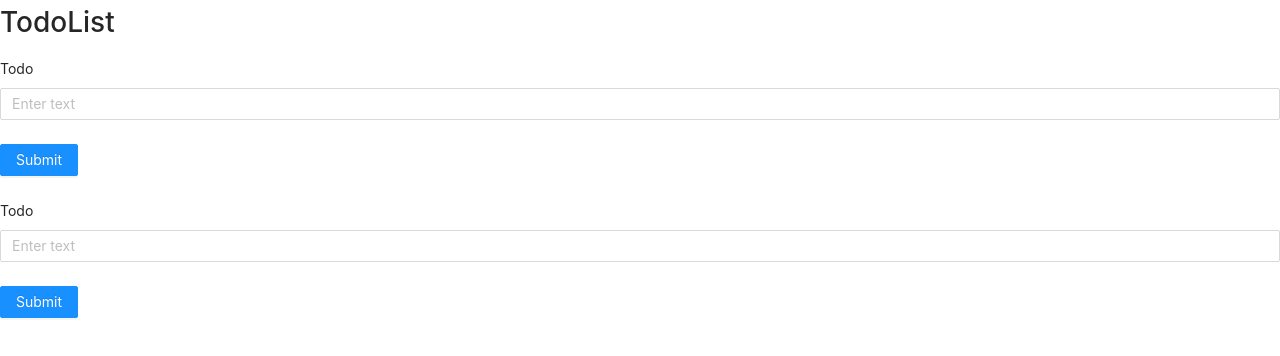
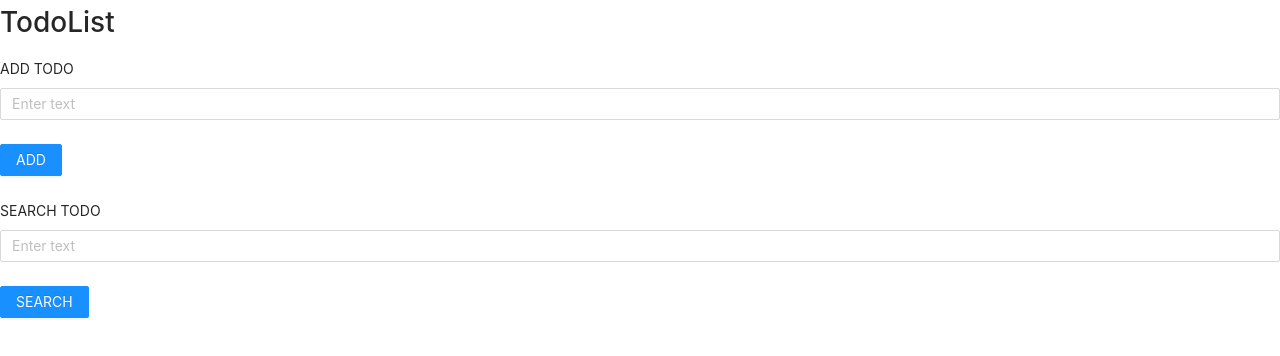
Before and after one commit to chiraphon-w/todo-typeScript, a Next.js app: page / in a window 1280 px wide. Shown: the top 356 px of the page. Built offline with nearby package versions, Linux system fonts and the light colour scheme.

Commit message:
fix search form

```diff
--- a/src/components/TodoForm.tsx
+++ b/src/components/TodoForm.tsx
@@ -1,13 +1,10 @@
 import React, { useState } from 'react';
 import { Form, Input, Button, Radio } from 'antd';
 import { InfoCircleOutlined } from '@ant-design/icons';
-import {TodoFormProps} from '@/components/types/index';
-import { fromPairs } from 'lodash';
+import { TodoFormProps } from '@/components/types/index';
 
 const TodoForm: React.FC<TodoFormProps> = ({ addTodo, search, type }) => {
-  // const SearchBar: React.FC<SearchBarProps> = ({ onCitySearch }) => {
   const [form] = Form.useForm();
-
   const onHandleAdd = (values: { title: string }) => {
     if (!!addTodo) addTodo(values.title);
     form.resetFields();
@@ -24,12 +21,12 @@ const TodoForm: React.FC<TodoFormProps> = ({ addTodo, search, type }) => {
         form={form}
         layout='vertical'
       >
-        <Form.Item label='Todo' name='title'>
+        <Form.Item label={type === 'add' ? 'ADD TODO' : 'SEARCH TODO'} name='title'>
           <Input placeholder='Enter text' />
         </Form.Item>
         <Form.Item>
           <Button htmlType='submit' type='primary'>
-            Submit
+            {type === 'add' ? 'ADD' : 'SEARCH'}
           </Button>
         </Form.Item>
       </Form>
```
